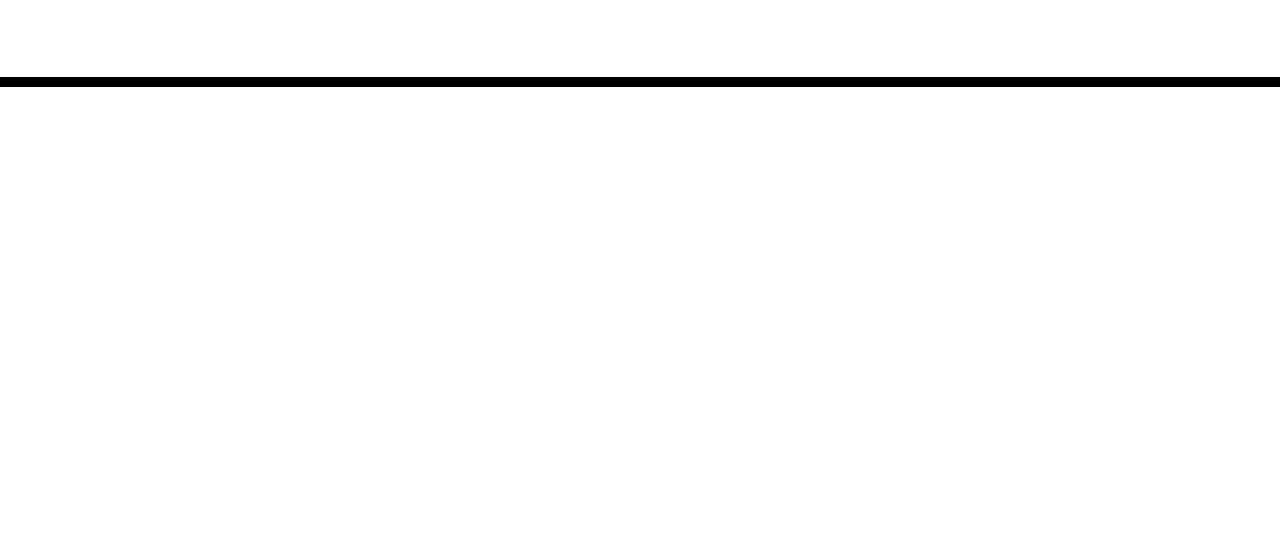
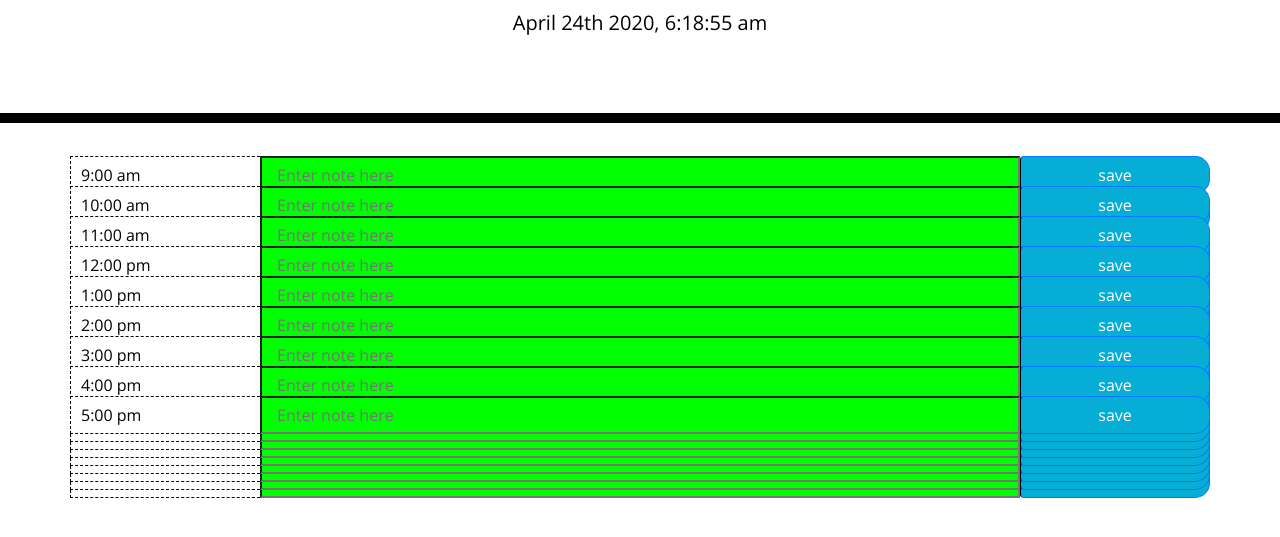
Before and after one commit to Merkraith/Work-Day-Planner, a plain HTML site: page Develop/index.html in a window 1280 px wide. Shown: the part 181-718 px from the top of the page. Drawn offline with nearby package versions, Linux system fonts and the light colour scheme.

Commit message:
backup commit, showing progress so far

```diff
--- a/Develop/index.html
+++ b/Develop/index.html
@@ -1,23 +1,14 @@
 <!DOCTYPE html>
 <html lang="en">
+
 <head>
   <meta charset="UTF-8" />
   <meta name="viewport" content="width=device-width, initial-scale=1.0" />
   <meta http-equiv="X-UA-Compatible" content="ie=edge" />
-    <link
-      rel="stylesheet"
-      href="https://stackpath.bootstrapcdn.com/bootstrap/4.3.1/css/bootstrap.min.css"
-    />
-    <link
-      rel="stylesheet"
-      href="https://use.fontawesome.com/releases/v5.8.1/css/all.css"
-      integrity="sha384-50oBUHEmvpQ+1lW4y57PTFmhCaXp0ML5d60M1M7uH2+nqUivzIebhndOJK28anvf"
-      crossorigin="anonymous"
-    />
-    <link
-      href="https://fonts.googleapis.com/css?family=Open+Sans&display=swap"
-      rel="stylesheet"
-    />
+  <link rel="stylesheet" href="https://stackpath.bootstrapcdn.com/bootstrap/4.3.1/css/bootstrap.min.css" />
+  <link rel="stylesheet" href="https://use.fontawesome.com/releases/v5.8.1/css/all.css"
+    integrity="sha384-50oBUHEmvpQ+1lW4y57PTFmhCaXp0ML5d60M1M7uH2+nqUivzIebhndOJK28anvf" crossorigin="anonymous" />
+  <link href="https://fonts.googleapis.com/css?family=Open+Sans&display=swap" rel="stylesheet" />
   <link rel="stylesheet" href="style.css" />
   <title>Work Day Scheduler</title>
 </head>
@@ -26,13 +17,19 @@
   <header class="jumbotron">
     <h1 class="display-3">Work Day Scheduler</h1>
     <p class="lead">A simple calendar app for scheduling your work day</p>
-      <p id="currentDay" class="lead"></p>
+    <p id="currentDay" class= "lead"></p>
   </header>
   <div class="container">
-      <!-- Timeblocks go here -->
+    <div id="daily-planner">
+
+
+    </div>
   </div>
 
   <script src="https://code.jquery.com/jquery-3.4.1.min.js"></script>
   <script src="https://cdnjs.cloudflare.com/ajax/libs/moment.js/2.24.0/moment.min.js"></script>
+  <script src="script.js"></script>
+
 </body>
+
 </html>
--- /dev/null
+++ b/Develop/script.js
@@ -0,0 +1,29 @@
+$(document).ready(function () {
+
+    // variable for hours of the day set
+    let workHours = ["9:00 am", "10:00 am", "11:00 am", "12:00 pm", "1:00 pm", "2:00 pm", "3:00 pm", "4:00 pm", "5:00 pm"];
+
+    // display current day
+    $("#currentDay").text(moment().format('MMMM Do YYYY, h:mm:ss a'));
+
+    let storedItem ;
+
+    for (i = 0; i < workHours.length; i++) {
+        console.log(workHours[i])
+        let row = $("<div>").addClass("row")
+        let timeCol = $("<text-area>").addClass("col-2 timecol").text(workHours[i]);
+        let inputCol = $("<input>").attr("placeholder", "Enter note here").addClass("col-8 noteinput");
+        let saveBtn = $("<button>").addClass("col-2 btn btn-primary saveBtn").text("save");
+        $("#daily-planner").append(row)
+        $(".row").append(timeCol).append(inputCol).append(saveBtn);
+
+    }
+    let saveBtn = $(".saveBtn");
+
+    $(saveBtn).on("click", function (event) {
+        event.preventDefault();
+        let toDo = $(".noteInput").val().trim();
+        localStorage.setItem("storedItem", JSON.stringify(toDo))
+        console.log(localStorage.getItem("storedItem"));
+    });
+})
--- a/Develop/style.css
+++ b/Develop/style.css
@@ -27,19 +27,26 @@ textarea{
 
 .time-block{
   text-align: center;
-  border-radius: 15px;
+  border-top-left-radius: 15px;
+  border-bottom-left-radius: 15px;
 }
 
 .row {
   white-space: pre-wrap;
-  height: 80px;
+  height: 30px;
   border-top: 1px solid white;;
 }
 
-.hour {
+.timecol {
   background-color: #ffffff;
   color: #000000;
   border-top: 1px dashed #000000;
+  border-bottom: 1px dashed black;
+  border-left: 1px dashed black;
+  padding-top: 10px;
+  padding-bottom: 10px;
+  padding-left: 10px;
+  padding-right: 15px;
 }
 
 .past {
@@ -57,7 +64,7 @@ textarea{
   color: white;
 }
 
-.saveBtn {
+.btn.btn-primary.saveBtn {
   border-left: 1px solid black;
   border-top-right-radius: 15px;
   border-bottom-right-radius: 15px;
@@ -65,7 +72,8 @@ textarea{
   color: white;
 }
 
-.saveBtn i:hover {
-  font-size: 20px;
-  transition: all .3s ease-in-out;
+.noteinput {
+  background-color: lime;
+  padding-bottom: 5px;
+  padding-top: 5px;
 }
```
Lines whose indentation alone changed are shown as unchanged.
